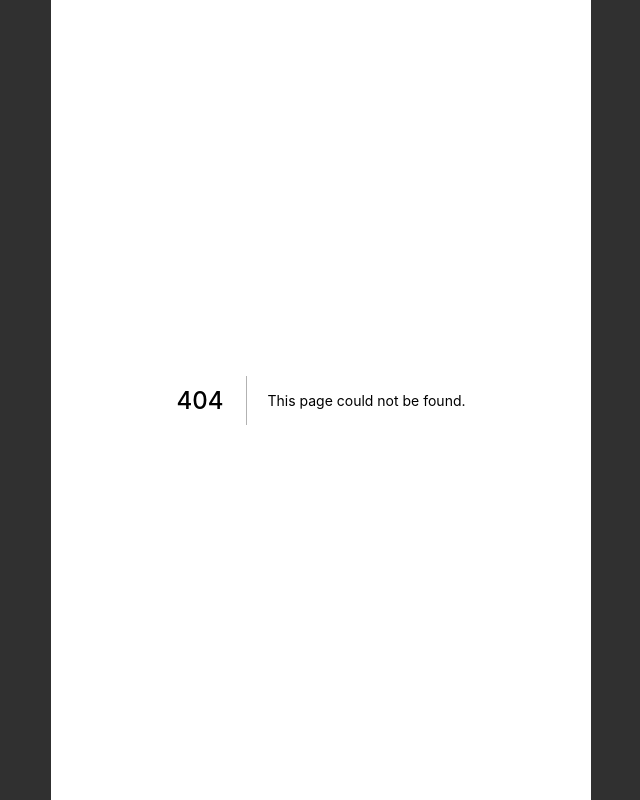
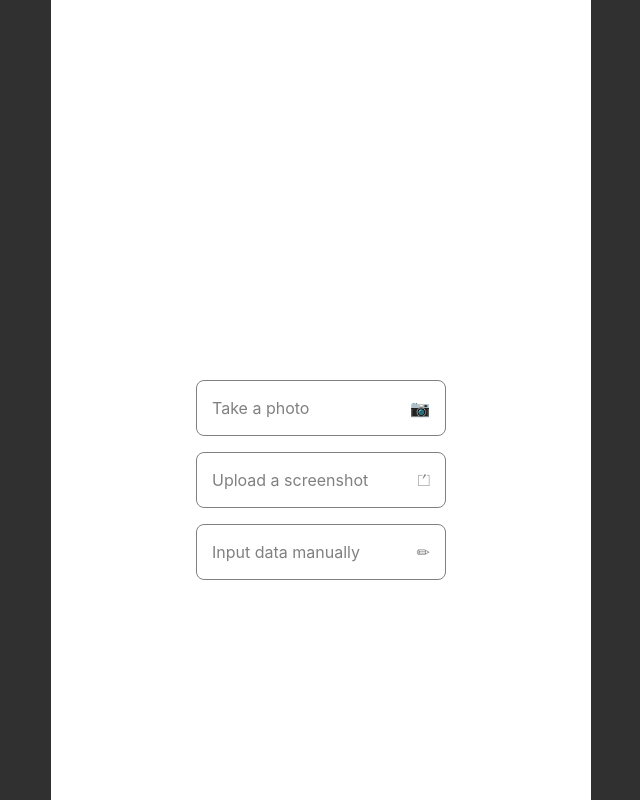
Before and after one commit to LilyCatFiddy/receipt-splitter, a Next.js app: page /newBillHomePage in a window 1280 px wide. Before the commit this address had no page. Shown: the top 800 px of the page, without its empty margins (319-959 px from the left). Built offline with nearby package versions, Linux system fonts and the light colour scheme.

Commit message:
Created new bill home page

```diff
--- a/assets/main.css
+++ b/assets/main.css
@@ -13,3 +13,41 @@ body {
     color: red;
     font-size: 3em;
 }
+
+
+/* Start RSB-2 */
+
+.newBillHomePageButton{
+    border: 1px solid gray;
+    color: gray;
+    border-radius: 0.5em;
+    padding: 15px;
+    width: 250px;
+}
+.newBillHomePageButton:hover{
+    border: 1px solid rgb(255, 136, 0);
+    color: rgb(255, 136, 0);
+}
+
+.newBillHomePageButtonText{
+    display: flex;
+    justify-content:space-between;
+    align-items: center;
+}
+
+.newBillHomePageContainer{
+    height: 200px;
+    display: flex;
+    flex-direction: column;
+    justify-content: space-between;
+    align-items: center;
+}
+
+.outerContainer {
+    height: 100%;
+    display: flex;
+    justify-content: center;
+    align-items: center;
+}
+
+/* End RSB-2 */
--- /dev/null
+++ b/components/newBillHomePageButtons.jsx
@@ -0,0 +1,10 @@
+export default function newBillHomePageButtons({text, iconName}){
+    return(
+        <button className="newBillHomePageButton">
+            <div className="newBillHomePageButtonText">
+                <div>{text}</div>
+                <div>{iconName}</div>
+            </div>
+        </button>
+    )
+}
--- a/package.json
+++ b/package.json
@@ -24,6 +24,9 @@
     "@chakra-ui/react": "^2.3.4",
     "@emotion/react": "^11.10.4",
     "@emotion/styled": "^11.10.4",
+    "@fortawesome/fontawesome-svg-core": "^6.3.0",
+    "@fortawesome/free-solid-svg-icons": "^6.3.0",
+    "@fortawesome/react-fontawesome": "^0.2.0",
     "framer-motion": "^7.3.5",
     "next": "^12.3.0",
     "react": "^18.2.0",
--- /dev/null
+++ b/pages/newBillHomePage.js
@@ -0,0 +1,15 @@
+import Button from "../components/newBillHomePageButtons"
+import { FontAwesomeIcon } from '@fortawesome/react-fontawesome'
+import { faCamera } from '@fortawesome/free-solid-svg-icons'
+
+export default function newBillHomePage(){
+    return(
+        <div className="outerContainer">
+            <div className="newBillHomePageContainer">
+                <Button text="Take a photo" iconName='📷'/>
+                <Button text="Upload a screenshot" iconName='⏍' />
+                <Button text="Input data manually" iconName='✏'/>
+            </div>
+        </div>
+    )
+}
```
Also changed, not shown: 1 other file (tests, documents, lock files or other folders).
